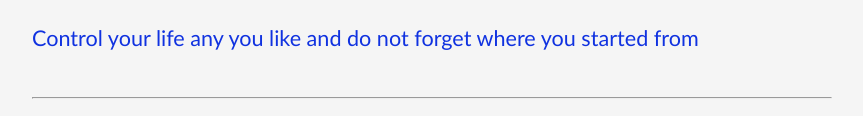
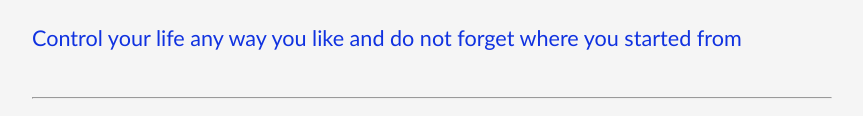
Before and after one commit to PaulusWhite/cssBayan, a plain HTML site: page cssBayan/index.html in a window 1280 px wide. Shown: the part 737-853 px from the top of the page, without its empty margins (208-1071 px from the left). Drawn offline with Linux system fonts and the light colour scheme.

Commit message:
fix: correct some grammar in index.html file (Sun, Mar 12, 2023 3:19 PM)

```diff
--- a/cssBayan/index.html
+++ b/cssBayan/index.html
@@ -85,7 +85,7 @@
         <label for="fifthKey" class="key__content">
           <span class="key__title">
             <span class="key__quote"
-              >Control your life any you like and do not forget where you
+              >Control your life any way you like and do not forget where you
               started from</span
             >
             <i class="fa-solid fa-plus"></i>
```
